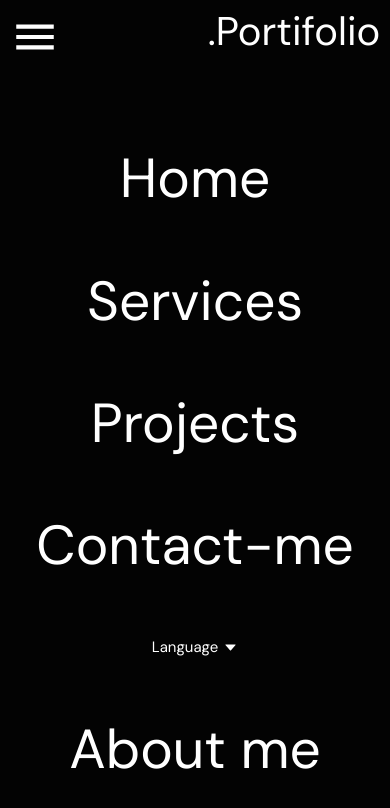
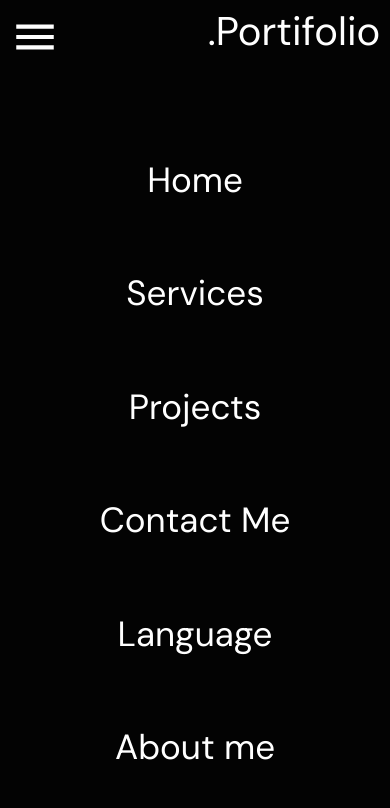
Before and after one commit to Hender-hs/my-own-personal-website, a React (Create React App) app: page / in a window 390 px wide. Both pictures are taken after a click on the icon 34 px from the left and 36 px from the top of the page. Shown: the top 808 px of the page. Built offline with nearby package versions, Linux system fonts and the light colour scheme.

Commit message:
feature: the mobile toggle language menu is finished

```diff
--- a/src/components/NavDeskMob/index.tsx
+++ b/src/components/NavDeskMob/index.tsx
@@ -7,7 +7,15 @@ export const Nav = () => {
 
   const [openMenu, setOpenMenu] = useState(false)
 
+  const [openMenuLang, setOpenMenuLang] = useState(false)
+
   const {languageText, switchLanguage} = useLanguage()
+
+  const mobileSelectLang = (value: string) => {
+    switchLanguage(value)
+    setOpenMenu(false)
+    setOpenMenuLang(false)
+  }
 
   return (
     <>
@@ -40,17 +48,15 @@ export const Nav = () => {
           </S.PositionalHeaderMenuMobileItems>
           <S.PositionalModalMobileItems>
             <S.H3Mobile><a onClick={() => setOpenMenu(false)} href='#'>{languageText.header.links.home}</a></S.H3Mobile>
-            <S.H3Mobile><a onClick={() => setOpenMenu(false)} href='#services'>Services</a></S.H3Mobile>
-            <S.H3Mobile><a onClick={() => setOpenMenu(false)} href='#projects'>Projects</a></S.H3Mobile>
-            <S.H3Mobile><a onClick={() => setOpenMenu(false)} href='#contact-me'>Contact-me</a></S.H3Mobile>
-            <S.LangMenu>
-               <S.H3>{languageText.header.links.languages.language}<DownArrow color='white' /> </S.H3>
-               <ul>
-                 <li onClick={() => switchLanguage('pt-BR')} >Portuguese</li>
-                 <li onClick={() => switchLanguage('en-US')} >English</li>
-                 <li onClick={() => switchLanguage('es-ES')} >Spanish</li>
-               </ul>
-             </S.LangMenu>
+            <S.H3Mobile><a onClick={() => setOpenMenu(false)} href='#services'>{languageText.header.links.services}</a></S.H3Mobile>
+            <S.H3Mobile><a onClick={() => setOpenMenu(false)} href='#projects'>{languageText.header.links.projects}</a></S.H3Mobile>
+            <S.H3Mobile><a onClick={() => setOpenMenu(false)} href='#contact-me'>{languageText.header.links.contact}</a></S.H3Mobile>
+              <S.H3Mobile onClick={() => setOpenMenuLang(true)} >{languageText.header.links.languages.language}</S.H3Mobile>
+              <S.MobileToggleLang openMenu={openMenuLang}>
+                <S.H3Mobile onClick={() => mobileSelectLang('pt-BR')} >{languageText.header.links.languages.pt}</S.H3Mobile>
+                <S.H3Mobile onClick={() => mobileSelectLang('en-US')} >{languageText.header.links.languages.en}</S.H3Mobile>
+                <S.H3Mobile onClick={() => mobileSelectLang('es-ES')} >{languageText.header.links.languages.es}</S.H3Mobile>
+              </S.MobileToggleLang>
             <S.H3Mobile className='last-link' ><a href='#about-me'>{languageText.header.links.aboutMe}</a></S.H3Mobile>
           </S.PositionalModalMobileItems>
         </S.MenuModal>
--- a/src/components/NavDeskMob/styles.ts
+++ b/src/components/NavDeskMob/styles.ts
@@ -4,7 +4,6 @@ import styled                       from 'styled-components'
 interface MobileModal {
   openMenu: boolean
 }
-
 
 export const Nav = styled.nav `
   /* position: relative; */
@@ -170,8 +169,12 @@ export const PositionalModalMobileItems = styled.div `
 `
 
 export const H3Mobile = styled.h3 `
-  font-size: 55px;
+  font-size: 35px;
   color: white;
   font-weight: 100;
   cursor: pointer;
 `
+
+export const MobileToggleLang = styled(MenuModal)<MobileModal> `
+  justify-content: space-evenly;
+`
```
